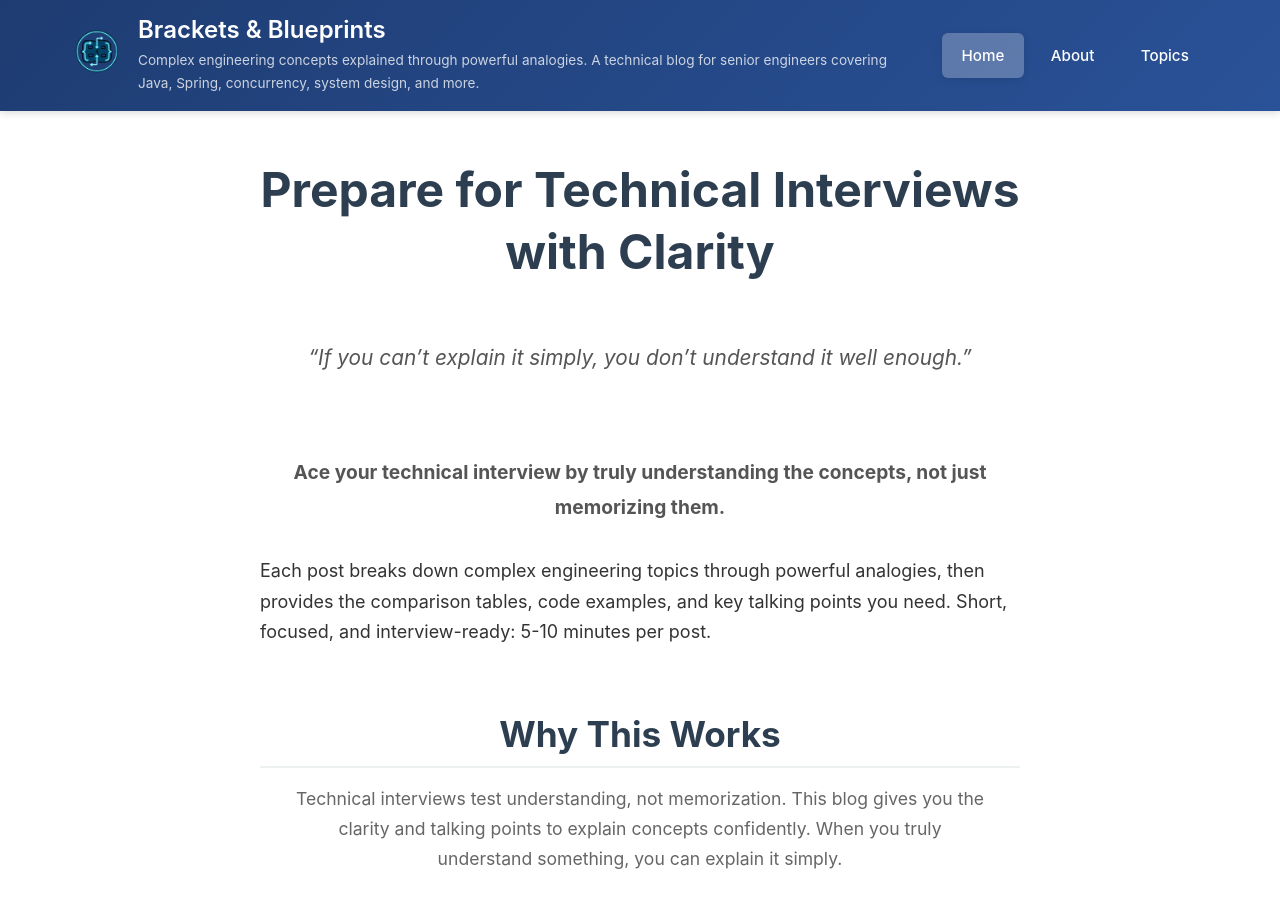
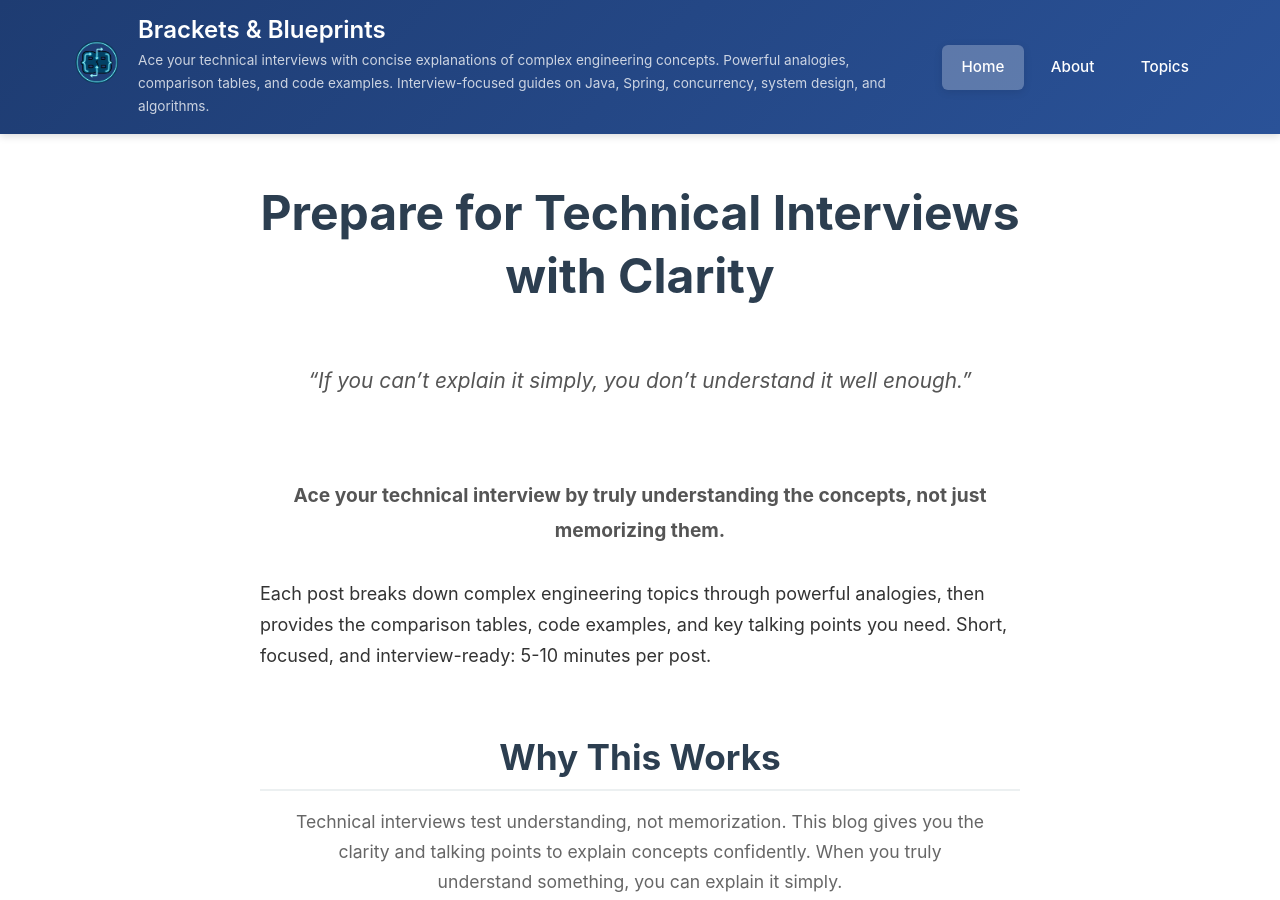
Before and after one commit to jlapugot/jlapugot.github.io, a Jekyll site: the page built from index.md, in a window 1280 px wide and 900 px high. Built offline with Jekyll 4.4.1, drawn with Linux system fonts in a browser that asks for light colours.

Commit message:
refactor: update site description and tagline to reflect interview-focused approach

```diff
--- a/_config.yml
+++ b/_config.yml
@@ -1,7 +1,7 @@
 # Site settings
 title: "Brackets & Blueprints"
-description: "Complex engineering concepts explained through powerful analogies. A technical blog for senior engineers covering Java, Spring, concurrency, system design, and more."
-tagline: "Master complex topics through simple analogies"
+description: "Ace your technical interviews with concise explanations of complex engineering concepts. Powerful analogies, comparison tables, and code examples. Interview-focused guides on Java, Spring, concurrency, system design, and algorithms."
+tagline: "Interview-focused guides through clear analogies"
 author: "Julius Lapugot"
 email: juliusclapugot@gmail.com
 url: "https://jlapugot.github.io"
```
